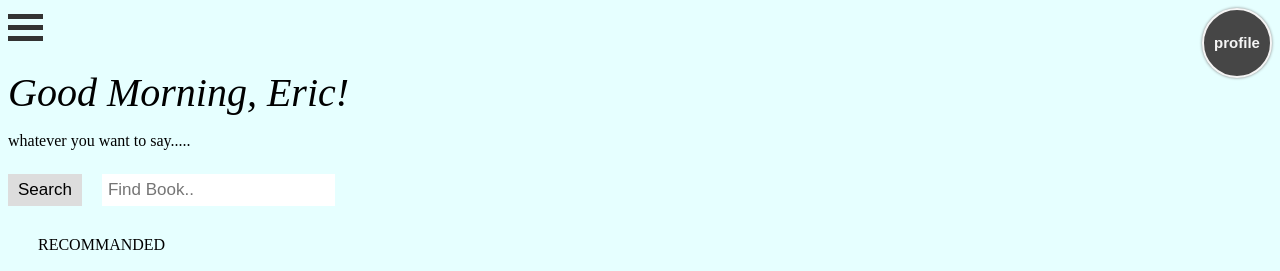
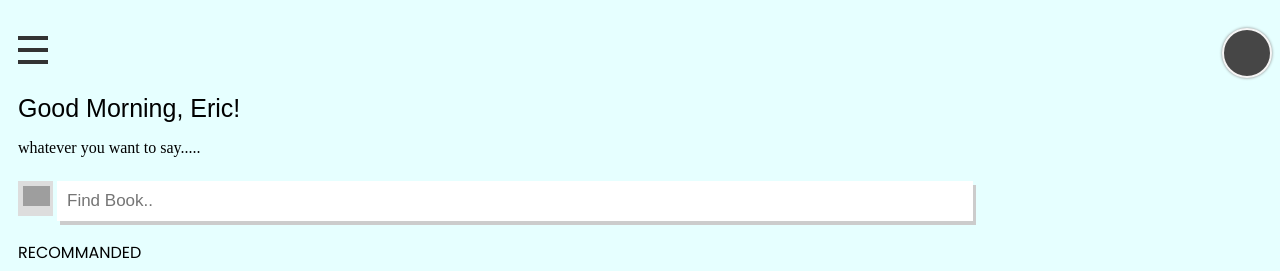
Before and after one commit to how-sen/TransLit, a Django app: page /news/welcome in a window 1280 px wide. Shown: the top 271 px of the page. Run offline with Django 3.2, Linux system fonts and the light colour scheme; grey boxes are pictures that could not be loaded.

Commit message:
update welcome page

```diff
--- a/news/templates/news/preview.html
+++ b/news/templates/news/preview.html
@@ -3,7 +3,7 @@
 <html>
 <head>
 <meta name="viewport" content="width=device-width, initial-scale=1">
-<script>
+<link href="https://fonts.googleapis.com/css?family=Poppins:100,200,300,400,500,600,700,800,900|Raleway:100,200,300,400,500,500i,600,700,800,900" rel="stylesheet">
 function goBack() {
     window.history.back()
 }
--- a/news/templates/news/read.html
+++ b/news/templates/news/read.html
@@ -3,6 +3,7 @@
 <html>
 <head>
 <meta name="viewport" content="width=device-width, initial-scale=1">
+<link href="https://fonts.googleapis.com/css?family=Poppins:100,200,300,400,500,600,700,800,900|Raleway:100,200,300,400,500,500i,600,700,800,900" rel="stylesheet">
 <script type = "text/javascript">
 function goBack() {
     window.history.back()
--- a/news/templates/news/welcome.html
+++ b/news/templates/news/welcome.html
@@ -4,16 +4,18 @@
 <html>
 <head>
 <meta name="viewport" content="width=device-width, initial-scale=1">
+<link href="https://fonts.googleapis.com/css?family=Poppins:100,200,300,400,500,600,700,800,900|Raleway:100,200,300,400,500,500i,600,700,800,900" rel="stylesheet">
 <style>
 
 body{
   background-color:#e6ffff
 }
 .button1 {
+  margin-top:20px;
     float: right;
     display:block;
-    width:70px;
-    height:70px;
+    width:50px;
+    height:50px;
     line-height:50px;
     border: 2px solid #f5f5f5;
     border-radius: 50%;
@@ -27,19 +29,22 @@ body{
 }
 
 .container {
+  margin-left: 10px;
+  margin-top:20px;
     display: inline-block;
     cursor: pointer;
 }
 .title{
-  font-style:italic;
-  font-size:40px;
+  margin-left: 10px;
+  font-family: 'Raleway-bold', sans-serif;
+  font-size:25px;
 }
 
 .bar1, .bar2, .bar3 {
-    width: 35px;
-    height: 5px;
+    width: 30px;
+    height: 4px;
     background-color: #333;
-    margin: 6px 0;
+    margin: 8px 0;
     transition: 0.4s;
 }
 
@@ -55,29 +60,44 @@ body{
     transform: rotate(45deg) translate(-8px, -8px);
 }
 .topnav input[type=text] {
-  padding: 6px;
+  padding: 10px;
   margin-top: 8px;
   font-size: 17px;
   border: none;
+  width: 70vw;
+  -moz-box-shadow:     3px 4px #ccc;
+  -webkit-box-shadow:  3px 4px #ccc;
+  box-shadow:          3px 4px #ccc;
 }
-
+.topnav{
+  display: flex;
+}
 .topnav .search-container button {
-  padding: 6px 10px;
+  margin-left: 10px;
+  padding: 5px 5px;
+  width: 35px;
+  height: 35px;
   margin-top: 8px;
-  margin-right: 16px;
+  margin-bottom: 8px;
   background: #ddd;
   font-size: 17px;
   border: none;
   cursor: pointer;
 }
 #recommanded{
- margin:30px
+font-family: 'Poppins', sans-serif;
+margin-left: 10px;
+ /* margin:30px */
  }
  #image1,#image2{
-   margin:40px;
+   display: flex;
+   margin-top:10px;
+   margin-left:30px;
+   margin-right:30px;
+   margin-bottom:30px;
  }
 
-@media screen and (max-width: 400px) {
+@media screen and (max-width: 300px) {
   .topnav .search-container {
     float: none;
   }
@@ -104,7 +124,7 @@ body{
     <div class="bar2"></div>
     <div class="bar3"></div>
   </div>
-  <button class="button1">profile</button>
+  <button class="button1"></button>
 </div>
 
 <br/>
@@ -112,14 +132,14 @@ body{
   Good Morning, Eric!
 </div>
 <div>
-<p>
+<p style="margin-left: 10px;">
   whatever you want to say.....
 </p>
 </div>
 <div class="topnav">
   <div class="search-container">
     <form action="/action_page.php">
-    	<button type="submit">Search</button>
+    	<button type="submit"><img src="https://cdn2.iconfinder.com/data/icons/filled-icons/493/Search-512.png" style="height:20px"></button>
       	<input type="text" placeholder="Find Book.." name="search">
     </form>
   </div>
```
Also changed, not shown: other parts of news/templates/news/welcome.html (+7 -9 lines).
